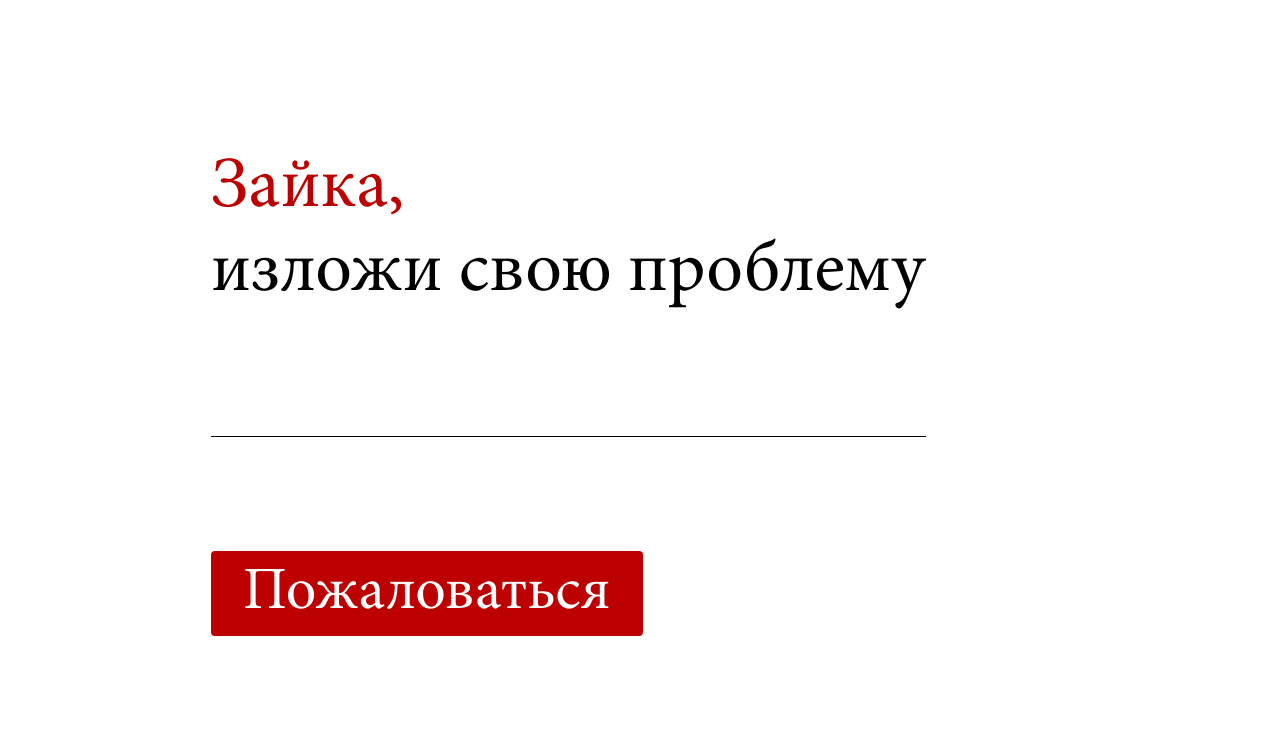
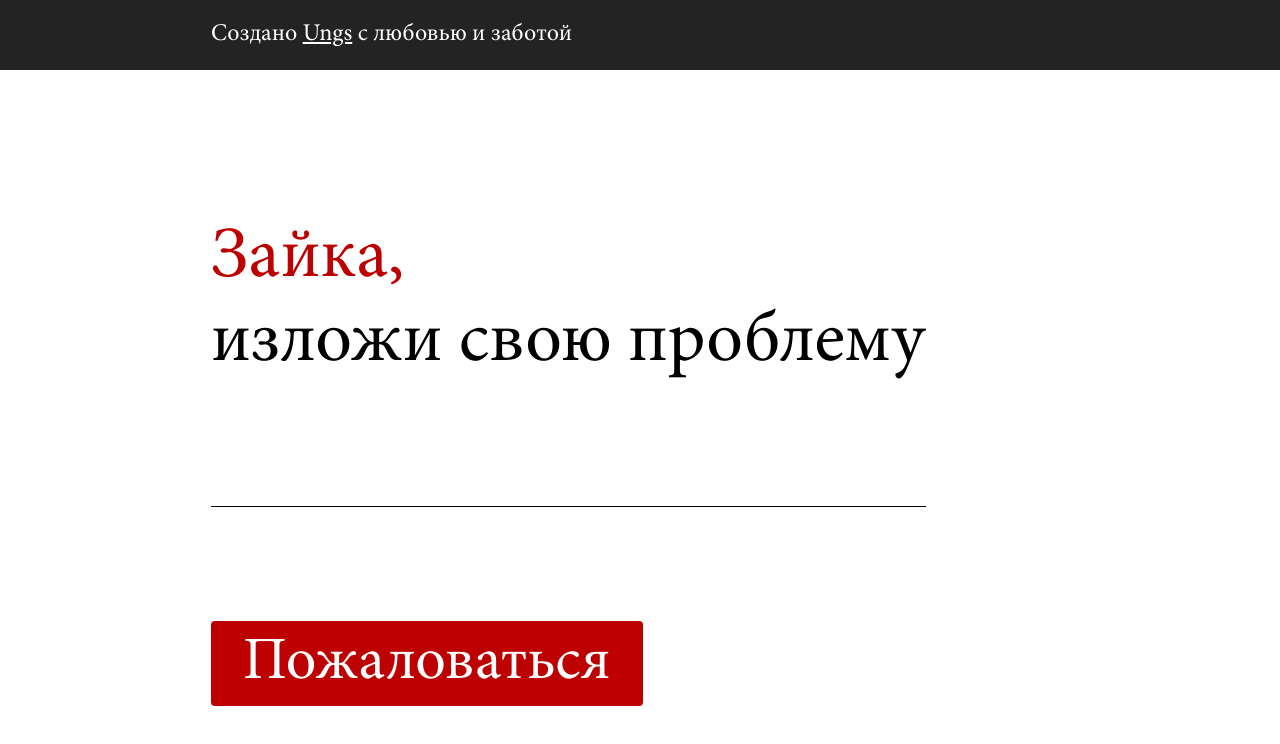
Before and after one commit to hackey9/sibdev-mini-report, a React (Create React App) app: page / in a window 1280 px wide. Shown: the top 744 px of the page. Built offline with nearby package versions, Linux system fonts and the light colour scheme.

Commit message:
Add header

```diff
--- a/src/components/App.tsx
+++ b/src/components/App.tsx
@@ -1,5 +1,6 @@
 import BackLink from "components/BackLink"
 import Button from "components/Button"
+import Header from "components/Header"
 import Headline from "components/Headline"
 import Layout from "components/Layout"
 import Textarea from "components/Textarea"
@@ -28,7 +29,8 @@ const App: FC = () => {
     setIsPageResult(false)
   }, [])
 
-  return (
+  return (<>
+    <Header/>
     <Layout>
       {!isPageResult ? <>
         <Headline name={"Зайка,"} children={"изложи свою проблему"}/>
@@ -39,6 +41,6 @@ const App: FC = () => {
         <BackLink onClick={handleBack}/>
       </>}
     </Layout>
-  )
+  </>)
 }
 export default App
--- /dev/null
+++ b/src/components/Header.module.css
@@ -0,0 +1,36 @@
+.block {
+  transition: background-color 300ms ease-out;
+  background-color: #232323;
+  height: 70px;
+  color: white;
+
+  font-family: MinionPro, sans-serif;
+
+  font-size: 24px;
+  line-height: 70px;
+
+  padding-left: 211px;
+}
+
+@media (max-width: 1000px) {
+  .block {
+    padding-left: 20px;
+    height: 40px;
+    line-height: 40px;
+    font-size: 18px;
+  }
+}
+
+.block:hover {
+  /*background-color: #bd0000;*/
+}
+
+.link {
+  text-decoration: underline;
+  transition: color 300ms ease-out;
+  color: white;
+}
+
+.link:hover {
+  color: #bd0000;
+}
--- /dev/null
+++ b/src/components/Header.tsx
@@ -0,0 +1,19 @@
+import React, {FC} from "react"
+import css from "./Header.module.css"
+
+
+
+const Header: FC = () => {
+
+  return (
+    <div className={css.block}>
+      {"Создано "}
+      <Link url={"https://vk.com/ungs_music"}>Ungs</Link>
+      {" с любовью и заботой"}
+    </div>
+  )
+}
+export default Header
+
+
+const Link: FC<{ url: string }> = ({children, url}) => <a href={url} target="_blank" rel="noreferrer" className={css.link}>{children}</a>
```
